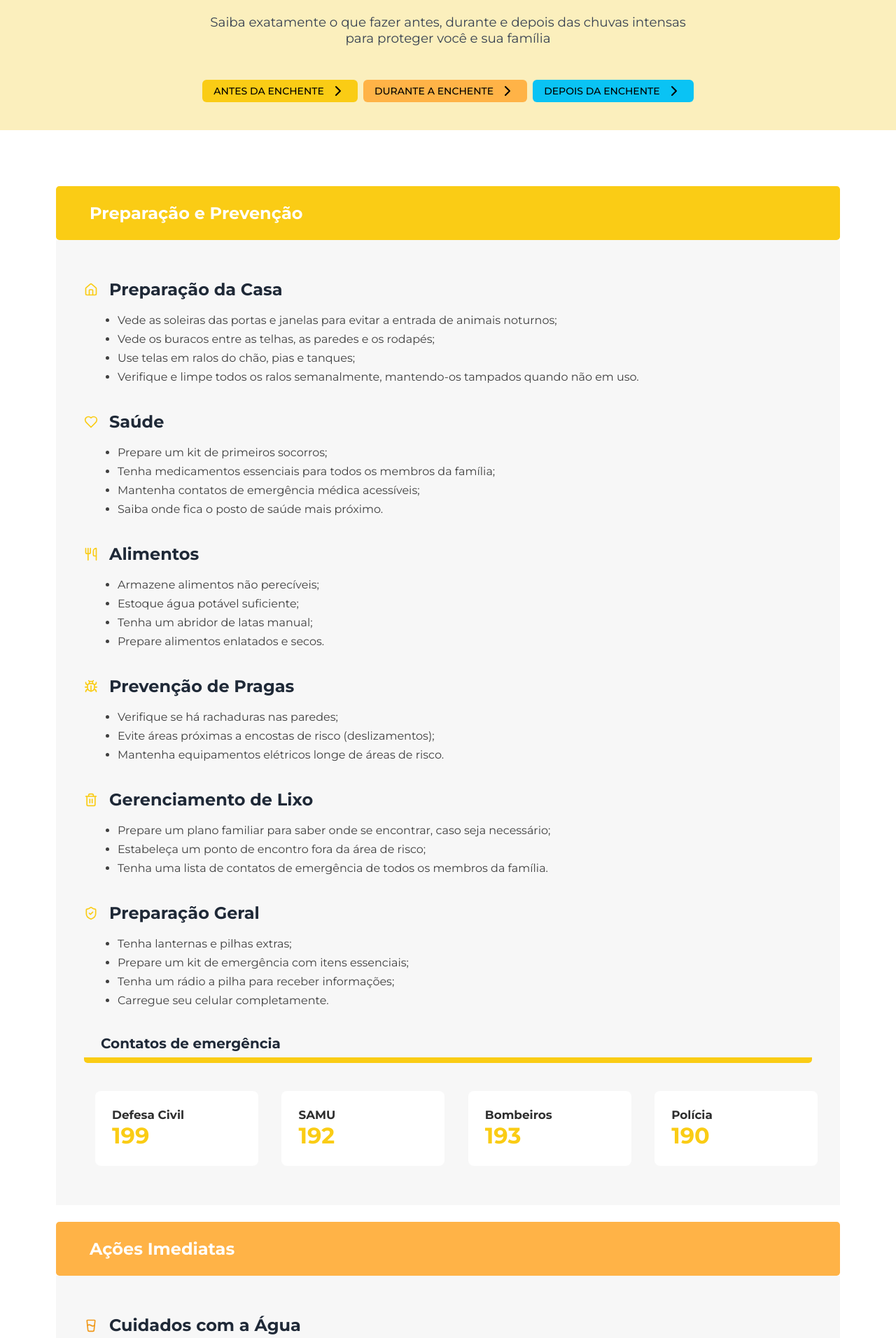
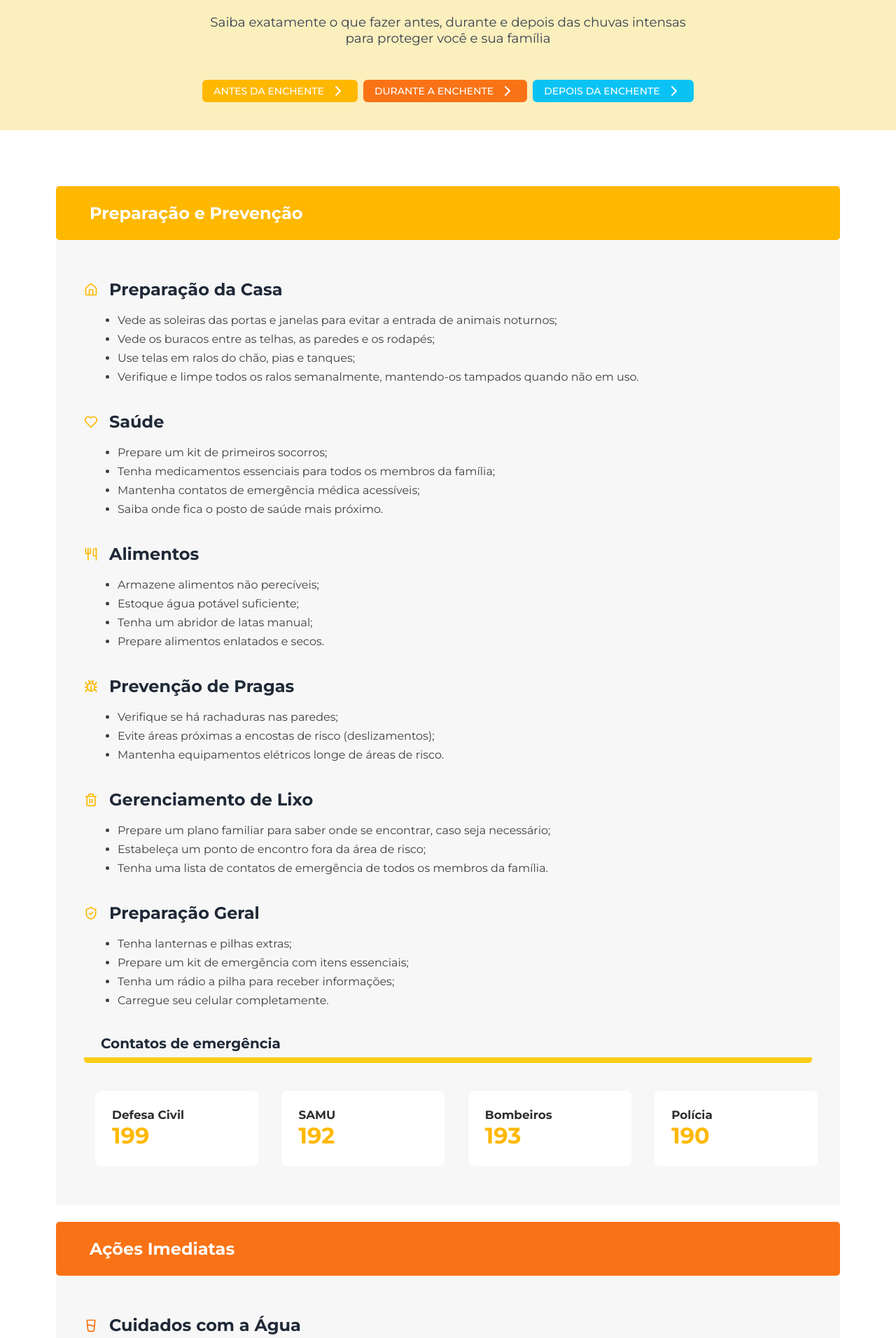
Before and after one commit to mgabriiella/AlertaRisk, a React (Vite) app in the folder front/: page /orientacoes in a window 1280 px wide. Shown: the part 168-2080 px from the top of the page at 70% size. Built offline with nearby package versions, Linux system fonts and the light colour scheme.

Commit message:
Ajuste na cor do botão

```diff
--- a/front/src/pages/Orientacoes/orientacoes.css
+++ b/front/src/pages/Orientacoes/orientacoes.css
@@ -48,10 +48,11 @@
   font-size: 0.875rem;
   border: none;
   cursor: pointer;
+  color:#ffffff;
 }
 
 .btn-amarelo {
-  background-color: #facc15;
+  background-color: #ffb800;
   display: flex;
   justify-content: space-between;
   align-items: center;
@@ -59,7 +60,7 @@
 }
 
 .btn-laranja {
-  background-color: #ffb347;
+  background-color: #f97316;
   display: flex;
   justify-content: space-between;
   align-items: center;
@@ -107,7 +108,7 @@
 }
 
 .section-header-amarelo {
-  background-color: #facc15;
+  background-color: #ffb800;
   color: #ffffff;
   padding: 1.5rem 3rem;
   font-weight: 500;
@@ -118,7 +119,7 @@
 }
 
 .section-header-laranja {
-  background-color: #ffb347;
+  background-color: #f97316;
   color: #ffffff;
   padding: 1.5rem 3rem;
   font-weight: 500;
@@ -146,11 +147,11 @@
 }
 
 .icon-amarelo {
-  color: #facc15;
+  color: #ffb800;
 }
 
 .icon-laranja {
-  color: #f09819;
+  color: #f97316;
 }
 
 .icon-azul {
@@ -174,7 +175,7 @@ ul li {
 
 /* Contatos de Emergência */
 .contacts-header {
-  color: #facc15;
+  color: #ffb800;
   border-bottom: 8px solid #facc15;
   font-size: 1.25rem;
   border-radius: 5px;
@@ -202,7 +203,7 @@ ul li {
 .contact-number {
   font-size: 2rem;
   font-weight: bold;
-  color: #facc15;
+  color: #ffb800;
 }
 
 /* Media Queries para Responsividade */
```
